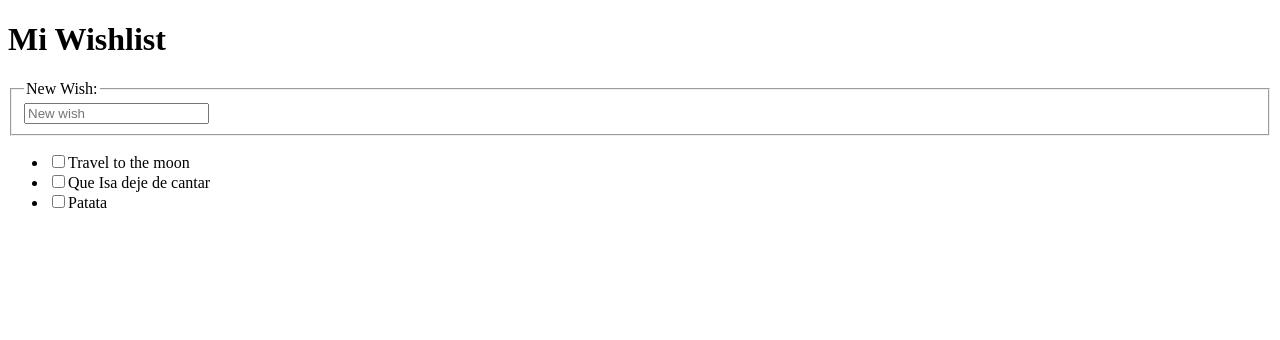
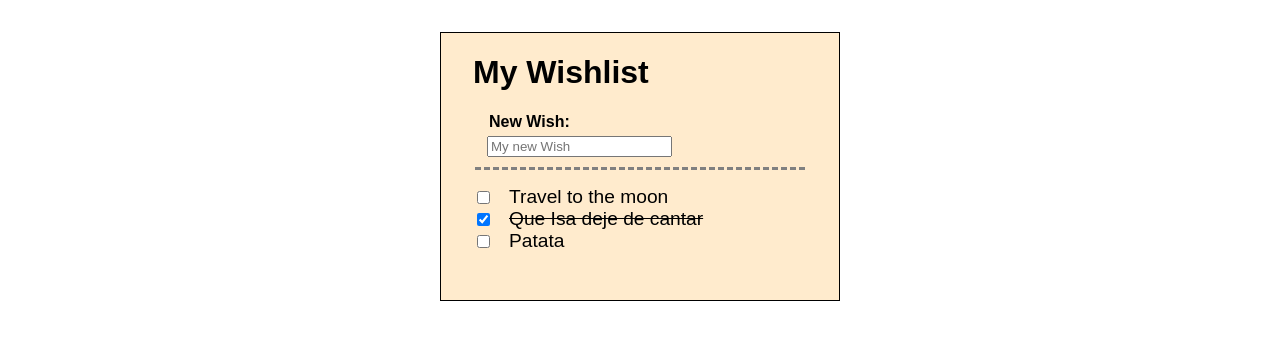
Before and after one commit to JaviMAlonso/wishlist, a React (Vite) app: page / in a window 1280 px wide. Shown: the top 340 px of the page. Built offline with nearby package versions, Linux system fonts and the light colour scheme.

Commit message:
Wish List PropType

```diff
--- a/index.html
+++ b/index.html
@@ -12,7 +12,6 @@
     <div id="root"></div>
     <script src="./src/index.jsx"></script>
 
-
 </body>
 
 </html>
--- a/package.json
+++ b/package.json
@@ -15,6 +15,7 @@
     "husky": "^8.0.3",
     "lint-staged": "^15.2.0",
     "prettier": "^3.2.4",
+    "prop-types": "^15.8.1",
     "react": "^18.2.0",
     "react-dom": "^18.2.0"
   },
--- a/src/App.jsx
+++ /dev/null
@@ -1,41 +0,0 @@
-import React from 'react'
-
-const wishes = [
-    {
-        id: 0,
-        text: "Travel to the moon",
-        completed: null
-    },
-    {
-        id: 1,
-        text: "Que Isa deje de cantar",
-        completed: null
-    },
-    {
-        id: 2,
-        text: "Patata",
-        completed: null
-    }
-
-]
-
-export default function App() {
-    return (
-        <div>
-            <h1>Mi Wishlist</h1>
-            <fieldset>
-                <legend>New Wish:</legend>
-                <input type="text" placeholder='New wish' />
-            </fieldset>
-            <ul>
-                {wishes.map(wish => (
-                    <li key={wish.id}>
-                        <input type="checkbox" checked={wish.completed} id={wish.id} />
-                        <label htmlFor={wish.id}>{wish.text}</label>
-                    </li>
-                ))}
-            </ul>
-
-        </div>
-    )
-}
--- /dev/null
+++ b/src/App/App.css
@@ -0,0 +1,56 @@
+* {
+    box-sizing: border-box;
+    font-family: sans-serif;
+}
+
+body,
+html {
+    padding: 0;
+    margin: 0;
+}
+
+.app {
+    width: 400px;
+    margin: auto;
+    max-width: 100%;
+    border: 1px solid;
+    padding: 0 2rem 2rem 2rem;
+    margin-top: 2rem;
+    background-color: blanchedalmond;
+}
+
+.wish-input {
+    border: 0;
+    border-bottom: 3px dashed gray;
+}
+
+.wish-input__label {
+    font-weight: 700;
+}
+
+.wish-input__field {
+    width: 100%;
+    border: 0;
+    padding: 1rem;
+    font-size: 1.2rem;
+    background-color: transparent;
+}
+
+.wish-list {
+    list-style: none;
+    padding: 0;
+}
+
+.wish-list__item {
+    display: flex;
+    font-size: 1.2rem;
+    align-items: center;
+}
+
+.wish-list__item>*+* {
+    margin-left: 1rem;
+}
+
+.wish-list__item--done {
+    text-decoration: line-through;
+}
--- /dev/null
+++ b/src/App/App.jsx
@@ -0,0 +1,35 @@
+import React, { useState } from 'react'
+import "./App.css"
+import WishInput from '../WishInput/WishInput'
+import WishList from '../WishList/WishList'
+
+const initialWishes = [
+    {
+        id: 0,
+        text: "Travel to the moon",
+        completed: false
+    },
+    {
+        id: 1,
+        text: "Que Isa deje de cantar",
+        completed: true
+    },
+    {
+        id: 2,
+        text: "Patata",
+        completed: false
+    }
+
+]
+
+export default function App() {
+    const [wishes, setWishes] = useState(initialWishes)
+
+    return (
+        <div className="app">
+            <h1>My Wishlist</h1>
+            <WishInput />
+            <WishList wishes={wishes} />
+        </div>
+    );
+}
--- /dev/null
+++ b/src/WishInput/WishInput.jsx
@@ -0,0 +1,10 @@
+import React from 'react'
+
+export default function WishInput() {
+    return (
+        <fieldset className="wish-input">
+            <legend className="wish-input__label">New Wish:</legend>
+            <input type="text" placeholder="My new Wish" />
+        </fieldset>
+    )
+}
--- /dev/null
+++ b/src/WishList/WishList.jsx
@@ -0,0 +1,27 @@
+import React from 'react'
+import PropTypes from 'prop-types'
+
+export default function WishList({ wishes }) {
+    return (
+        <ul className="wish-list">
+            {wishes.map((wish) => (
+                <li key={wish.id} className={`wish-list__item ${wish.completed ? 'wish-list__item--done' : ''}`}>
+                    <input type="checkbox" checked={wish.completed} id={wish.id} />
+                    <label htmlFor={wish.id}>{wish.text}</label>
+                </li>
+            ))}
+        </ul>
+    )
+}
+
+WishList.propTypes = {
+    wishes: PropTypes.arrayOf(PropTypes.shape({
+        id: PropTypes.number,
+        text: PropTypes.string,
+        completed: PropTypes.bool
+    }))
+}
+
+WishList.defaultProps = {
+    wishes: [],
+}
--- a/src/index.jsx
+++ b/src/index.jsx
@@ -1,6 +1,6 @@
 import React from 'react'
 import { createRoot } from 'react-dom/client'
-import App from './App'
+import App from './App/App'
 
 const container = document.getElementById('root')
 
```
Also changed, not shown: 1 other file (tests, documents, lock files or other folders).
